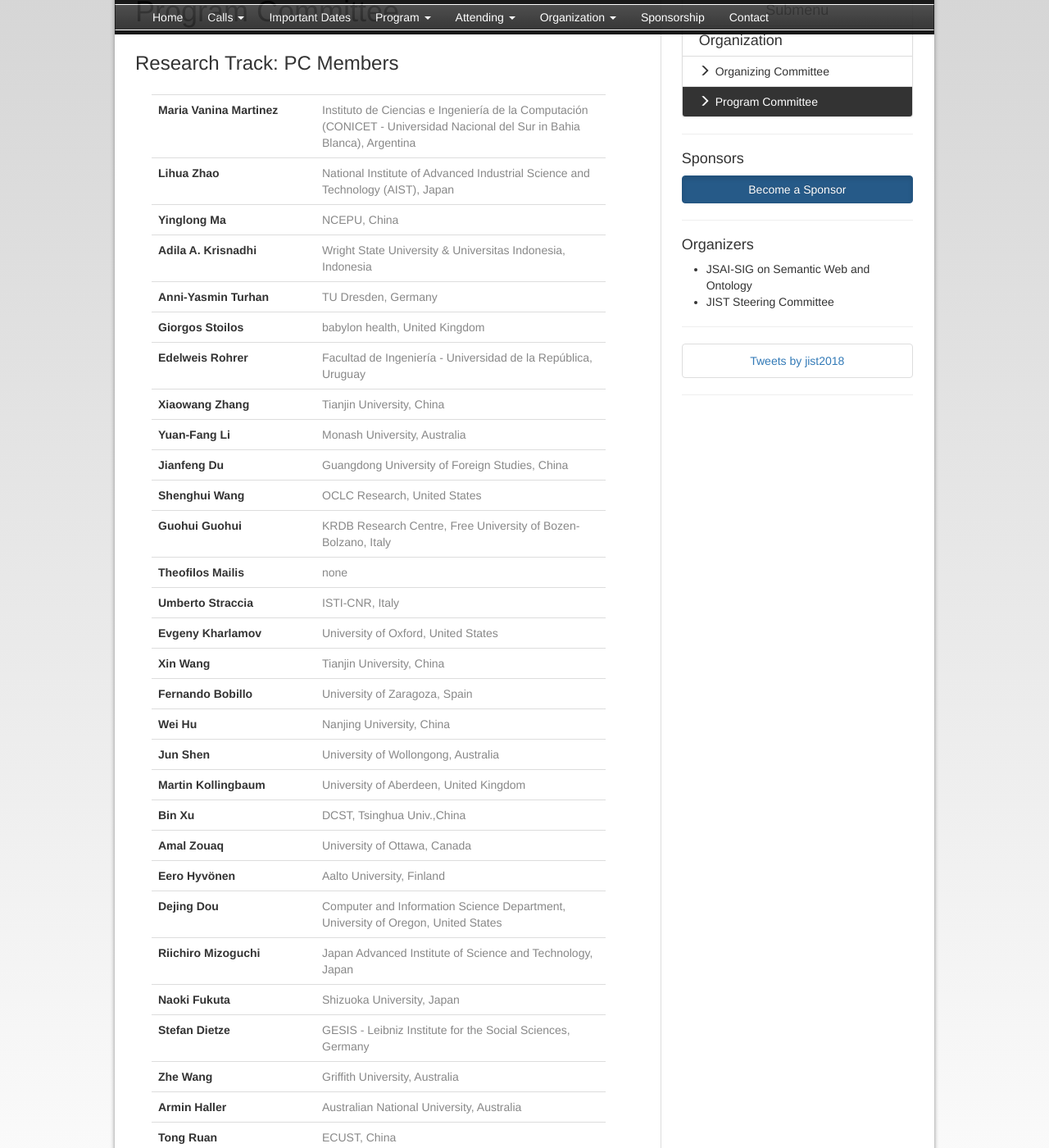
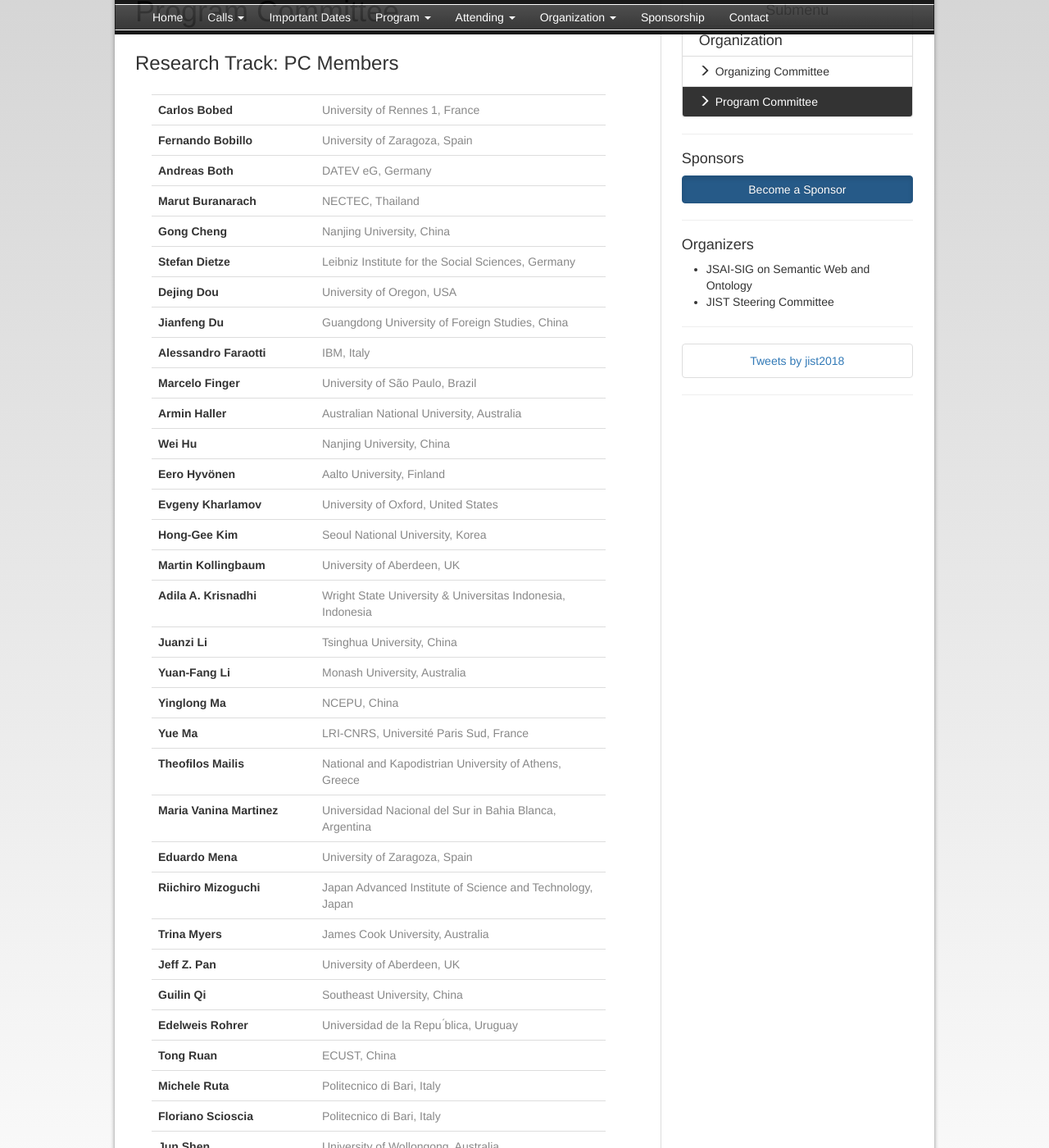
Before and after one commit to IJCKGconference/JIST2018, a Jekyll site: the page built from pages/organization/program-committee.html, in a window 1280 px wide and 1400 px high, scrolled down 397 px. Shown: the whole window at 82% size. Built offline with Jekyll 4.4.1, drawn with Linux system fonts in a browser that asks for light colours; comment, search, counter and statistics services are not loaded; some of the changed text lies outside the part shown.

Commit message:
update organizing and program committee pages

```diff
--- a/pages/organization/program-committee.html
+++ b/pages/organization/program-committee.html
@@ -23,164 +23,12 @@
 
 <table class="table iswc-pc">
 	<tr>
-		<td>Maria Vanina Martinez</td>
-		<td>Instituto de Ciencias e Ingeniería de la Computación (CONICET - Universidad Nacional del Sur in Bahia Blanca), Argentina</td>
-	</tr>
-	<tr>
-		<td>Lihua Zhao</td>
-		<td>National Institute of Advanced Industrial Science and Technology (AIST), Japan</td>
-	</tr>
-	<tr>
-		<td>Yinglong Ma</td>
-		<td>NCEPU, China</td>
-	</tr>
-	<tr>
-		<td>Adila A. Krisnadhi</td>
-		<td>Wright State University & Universitas Indonesia, Indonesia</td>
-	</tr>
-	<tr>
-		<td>Anni-Yasmin Turhan</td>
-		<td>TU Dresden, Germany</td>
-	</tr>
-	<tr>
-		<td>Giorgos Stoilos</td>
-		<td>babylon health, United Kingdom</td>
-	</tr>
-	<tr>
-		<td>Edelweis Rohrer</td>
-		<td>Facultad de Ingeniería - Universidad de la República, Uruguay</td>
-	</tr>
-	<tr>
-		<td>Xiaowang Zhang</td>
-		<td>Tianjin University, China</td>
-	</tr>
-	<tr>
-		<td>Yuan-Fang Li</td>
-		<td>Monash University, Australia</td>
-	</tr>
-	<tr>
-		<td>Jianfeng Du</td>
-		<td>Guangdong University of Foreign Studies, China</td>
-	</tr>
-	<tr>
-		<td>Shenghui Wang</td>
-		<td>OCLC Research, United States</td>
-	</tr>
-	<tr>
-		<td>Guohui Guohui</td>
-		<td>KRDB Research Centre, Free University of Bozen-Bolzano, Italy </td>
-	</tr>
-	<tr>
-		<td>Theofilos Mailis</td>
-		<td>none</td>
-	</tr>
-	<tr>
-		<td>Umberto Straccia</td>
-		<td>ISTI-CNR, Italy</td>
-	</tr>
-	<tr>
-		<td>Evgeny Kharlamov</td>
-		<td>University of Oxford, United States</td>
-	</tr>
-	<tr>
-		<td>Xin Wang</td>
-		<td>Tianjin University, China</td>
+		<td>Carlos Bobed</td>
+		<td>University of Rennes 1, France</td>
 	</tr>
 	<tr>
 		<td>Fernando Bobillo</td>
 		<td>University of Zaragoza, Spain</td>
-	</tr>
-	<tr>
-		<td>Wei Hu</td>
-		<td>Nanjing University, China</td>
-	</tr>
-	<tr>
-		<td>Jun Shen</td>
-		<td>University of Wollongong, Australia</td>
-	</tr>
-	<tr>
-		<td>Martin Kollingbaum</td>
-		<td>University of Aberdeen, United Kingdom</td>
-	</tr>
-	<tr>
-		<td>Bin Xu</td>
-		<td>DCST, Tsinghua Univ.,China</td>
-	</tr>
-	<tr>
-		<td>Amal Zouaq</td>
-		<td>University of Ottawa, Canada</td>
-	</tr>
-	<tr>
-		<td>Eero Hyvönen</td>
-		<td>Aalto University, Finland</td>
-	</tr>
-	<tr>
-		<td>Dejing Dou</td>
-		<td>Computer and Information Science Department, University of Oregon, United States</td>
-	</tr>
-	<tr>
-		<td>Riichiro Mizoguchi</td>
-		<td>Japan Advanced Institute of Science and Technology, Japan</td>
-	</tr>
-	<tr>
-		<td>Naoki Fukuta</td>
-		<td>Shizuoka University, Japan</td>
-	</tr>
-	<tr>
-		<td>Stefan Dietze</td>
-		<td>GESIS - Leibniz Institute for the Social Sciences, Germany</td>
-	</tr>
-	<tr>
-		<td>Zhe Wang</td>
-		<td>Griffith University, Australia</td>
-	</tr>
-	<tr>
-		<td>Armin Haller</td>
-		<td>Australian National University, Australia</td>
-	</tr>
-	<tr>
-		<td>Tong Ruan</td>
-		<td>ECUST, China</td>
-	</tr>
-	<tr>
-		<td>Kerry Taylor</td>
-		<td>Australian National University and University of Surrey, Australia and United Kingdom</td>
-	</tr>
-	<tr>
-		<td>Yue Ma</td>
-		<td>LRI-CNRS, Université Paris Sud, France</td>
-	</tr>
-	<tr>
-		<td>Gong Cheng</td>
-		<td>Nanjing University, China</td>
-	</tr>
-	<tr>
-		<td>Marcelo Finger</td>
-		<td>University of São Paulo, Brazil</td>
-	</tr>
-	<tr>
-		<td>Guilin Qi</td>
-		<td>Southeast University, China</td>
-	</tr>
-	<tr>
-		<td>Trina Myers</td>
-		<td>James Cook University, Australia</td>
-	</tr>
-	<tr>
-		<td>Jeff Z. Pan</td>
-		<td>University of Aberdeen, United Kingdom</td>
-	</tr>
-	<tr>
-		<td>Juanzi Li</td>
-		<td>Tsinghua University, China</td>
-	</tr>
-	<tr>
-		<td>Alessandro Faraotti</td>
-		<td>IBM</td>
-	</tr>
-	<tr>
-		<td>Hideaki Takeda</td>
-		<td>National Institute of Informatics, Japan</td>
 	</tr>
 	<tr>
 		<td>Andreas Both</td>
@@ -190,11 +38,187 @@
 		<td>Marut Buranarach</td>
 		<td>NECTEC, Thailand</td>
 	</tr>
-
+	<tr>
+		<td>Gong Cheng</td>
+		<td>Nanjing University, China</td>
+	</tr>
+	<tr>
+		<td>Stefan Dietze</td>
+		<td>Leibniz Institute for the Social Sciences, Germany</td>
+	</tr>
+	<tr>
+		<td>Dejing Dou</td>
+		<td>University of Oregon, USA</td>
+	</tr>
+	<tr>
+		<td>Jianfeng Du</td>
+		<td>Guangdong University of Foreign Studies, China</td>
+	</tr>
+	<tr>
+		<td>Alessandro Faraotti</td>
+		<td>IBM, Italy</td>
+	</tr>
+	<tr>
+		<td>Marcelo Finger</td>
+		<td>University of São Paulo, Brazil</td>
+	</tr>
+	<tr>
+		<td>Armin Haller</td>
+		<td>Australian National University, Australia</td>
+	</tr>
+	<tr>
+		<td>Wei Hu</td>
+		<td>Nanjing University, China</td>
+	</tr>
+	<tr>
+		<td>Eero Hyvönen</td>
+		<td>Aalto University, Finland</td>
+	</tr>
+	<tr>
+		<td>Evgeny Kharlamov</td>
+		<td>University of Oxford, United States</td>
+	</tr>
+	<tr>
+		<td>Hong-Gee Kim</td>
+		<td>Seoul National University, Korea</td>
+	</tr>
+	<tr>
+		<td>Martin Kollingbaum</td>
+		<td>University of Aberdeen, UK</td>
+	</tr>
+	<tr>
+		<td>Adila A. Krisnadhi</td>
+		<td>Wright State University & Universitas Indonesia, Indonesia</td>
+	</tr>
+	<tr>
+		<td>Juanzi Li</td>
+		<td>Tsinghua University, China</td>
+	</tr>
+	<tr>
+		<td>Yuan-Fang Li</td>
+		<td>Monash University, Australia</td>
+	</tr>
+	<tr>
+		<td>Yinglong Ma</td>
+		<td>NCEPU, China</td>
+	</tr>
+	<tr>
+		<td>Yue Ma</td>
+		<td>LRI-CNRS, Université Paris Sud, France</td>
+	</tr>
+	<tr>
+		<td>Theofilos Mailis</td>
+		<td>National and Kapodistrian University of Athens, Greece</td>
+	</tr>
+	<tr>
+		<td>Maria Vanina Martinez</td>
+		<td>Universidad Nacional del Sur in Bahia Blanca, Argentina</td>
+	</tr>
+	<tr>
+		<td>Eduardo Mena</td>
+		<td>University of Zaragoza, Spain</td>
+	</tr>
+	<tr>
+		<td>Riichiro Mizoguchi</td>
+		<td>Japan Advanced Institute of Science and Technology, Japan</td>
+	</tr>
+	<tr>
+		<td>Trina Myers</td>
+		<td>James Cook University, Australia</td>
+	</tr>
+	<tr>
+		<td>Jeff Z. Pan</td>
+		<td>University of Aberdeen, UK</td>
+	</tr>
+	<tr>
+		<td>Guilin Qi</td>
+		<td>Southeast University, China</td>
+	</tr>
+	<tr>
+		<td>Edelweis Rohrer</td>
+		<td>Universidad de la Repu ́blica, Uruguay</td>
+	</tr>
+	<tr>
+		<td>Tong Ruan</td>
+		<td>ECUST, China</td>
+	</tr>
+	<tr>
+		<td>Michele Ruta</td>
+		<td>Politecnico di Bari, Italy</td>
+	</tr>
+	<tr>
+		<td>Floriano Scioscia</td>
+		<td>Politecnico di Bari, Italy</td>
+	</tr>
+	<tr>
+		<td>Jun Shen</td>
+		<td>University of Wollongong, Australia</td>
+	</tr>
+	<tr>
+		<td>Giorgos Stoilos</td>
+		<td>Babylon Health, UK</td>
+	</tr>
+	<tr>
+		<td>Umberto Straccia</td>
+		<td>ISTI-CNR, Italy</td>
+	</tr>
+	<tr>
+		<td>Thepchai Supnithi</td>
+		<td>NECTEC, Thailand</td>
+	</tr>
+	<tr>
+		<td>Hideaki Takeda</td>
+		<td>National Institute of Informatics, Japan</td>
+	</tr>
+	<tr>
+		<td>Kerry Taylor</td>
+		<td>Australian National University, Australia & University of Surrey, UK</td>
+	</tr>
+	<tr>
+		<td>Anni-Yasmin Turhan</td>
+		<td>TU Dresden, Germany</td>
+	</tr>
+	<tr>
+		<td>William Van Woensel</td>
+		<td>University of Dalhousie, Canada</td>
+	</tr>
+	<tr>
+		<td>Shenghui Wang</td>
+		<td>OCLC Research, USA</td>
+	</tr>
+	<tr>
+		<td>Xin Wang</td>
+		<td>Tianjin University, China</td>
+	</tr>
+	<tr>
+		<td>Zhe Wang</td>
+		<td>Griffith University, Australia</td>
+	</tr>
+	<tr>
+		<td>Guohui Xiao</td>
+		<td>Free University of Bozen-Bolzano, Italy</td>
+	</tr>
+	<tr>
+		<td>Bin Xu</td>
+		<td>DCST, Tsinghua Univ.,China</td>
+	</tr>
+	<tr>
+		<td>Xiaowang Zhang</td>
+		<td>Tianjin University, China</td>
+	</tr>
+	<tr>
+		<td>Lihua Zhao</td>
+		<td>National Institute of Advanced Industrial Science and Technology, Japan</td>
+	</tr>
+	<tr>
+		<td>Amal Zouaq</td>
+		<td>University of Ottawa, Canada</td>
+	</tr>
 </table>
 
 
-<h3 style="padding-bottom: 15px">Special Session on Government Open Data <br>:Session Chairs</h3>
+<h3 style="padding-bottom: 15px">Special Session on Government Open Data</h3>
+<h4>Session Chairs</h4>
 
 <table class="table iswc-pc">
 	<tr>
@@ -207,74 +231,53 @@
 	</tr>
 	<tr>
 		<td>Marut Buranarach</td>
-		<td></td>
+		<td>NECTEC, Thailand</td>
 	</tr>
 </table>
 
-
-<h3 style="padding-bottom: 15px">Special Session on Question Answering and ChatBots <br>:Session Chairs</h3>
-
+<h4>PC members</h4>
 <table class="table iswc-pc">
 	<tr>
-		<td>Andreas Both</td>
-		<td>DATEV eG, Germany</td>
+		<td>Fabiodegomes Andrade</td>
+		<td>Instituto Federal da Para ́ıba, Brazil</td>
+	</tr>
+	<tr>
+		<td>Chutiporn Anutariya</td>
+		<td>Asia Institute of Technology, Thailand</td>
+	</tr>
+	<tr>
+		<td>Gong Cheng</td>
+		<td>Nanjing University, China</td>
+	</tr>
+	<tr>
+		<td>Dongpo Deng</td>
+		<td>Industrial Technology Research Institute, Taiwan</td>
+	</tr>
+	<tr>
+		<td>Asanee Kawtrakul</td>
+		<td>Kasetsart University, Thailand</td>
+	</tr>
+	<tr>
+		<td>Ponrudee Netisopakul</td>
+		<td>KMAKE LAB, Thailand</td>
+	</tr>
+	<tr>
+		<td>Siraya Sitthisarn</td>
+		<td>Thaksin University, Thailand</td>
+	</tr>
+	<tr>
+		<td>Vilas Wuwongse</td>
+		<td>Mahidol University, Thailand</td>
 	</tr>
 </table>
 
+<h3 style="padding-bottom: 15px">Special Session on Semantic Web for Life Sciences</h3>
 
-<h3 style="padding-bottom: 15px">Special Session on Resource-aware Semantic Technologies <br>:Session Chairs</h3>
-
-<table class="table iswc-pc">
-	<tr>
-		<td>Anni-Yasmin　Turhan</td>
-		<td>TU Dresden, Germany</td>
-	</tr>
-	<tr>
-		<td>Fernando Bobillo</td>
-		<td>University of Zaragoza, Spain</td>
-	</tr>
-</table>
-
-<h3 style="padding-bottom: 15px">:PC Members</h3>
-
-<table class="table iswc-pc">
-	<tr>
-		<td>Carlos Bobed</td>
-		<td>University of Rennes 1, France</td>
-	</tr>
-	<tr>
-		<td>Eduardo Mena</td>
-		<td>University of Zaragoza, Spain</td>
-	</tr>
-	<tr>
-		<td>Michele Ruta</td>
-		<td>Politecnico di Bari, Italy</td>
-	</tr>
-	<tr>
-		<td>Martin Kollingbaum</td>
-		<td>University of Aberdeen, United Kingdom</td>
-	</tr>
-	<tr>
-		<td>William Van Woensel</td>
-		<td>University of Dalhousie, Canada</td>
-	</tr>
-	<tr>
-		<td>Floriano Scioscia</td>
-		<td>Politecnico di Bari, Italy</td>
-	</tr>
-
-
-
-
-</table>
-
-
-<h3 style="padding-bottom: 15px">Special Session on Semantic Web for Life Sciences<br>:Session Chairs</h3>
-
+<h4>Session Chairs</h4>
 <table class="table iswc-pc">
 	<tr>
 		<td>Lihua Zhao</td>
-		<td>National Institute of Advanced Industrial Science and Technology (AIST), Japan</td>
+		<td>National Institute of Advanced Industrial Science and Technology, Japan</td>
 	</tr>
 	<tr>
 		<td>Yuan-Fang Li</td>
@@ -288,7 +291,7 @@
 </table>
 
 
-<h3 style="padding-bottom: 15px">:PC Members</h3>
+<h4 style="padding-bottom: 15px">PC Members</h4>
 
 <table class="table iswc-pc">
 	<tr>
@@ -299,10 +302,10 @@
 		<td>Ali Hasnain</td>
 		<td>Insight Centre for Data Analytics, Ireland</td>
 	</tr>
-        <tr>
-                <td>Ryutaro Ichise</td>
-                <td>National Institute of Informatics, Japan</td>
-        </tr>
+    <tr>
+         <td>Ryutaro Ichise</td>
+         <td>National Institute of Informatics, Japan</td>
+    </tr>
 	<tr>
 		<td>Donghyuk Im</td>
 		<td>Hoseo University, Korea</td>
@@ -325,7 +328,7 @@
 	</tr>
 	<tr>
 		<td>Kobayashi Norio</td>
-		<td>Head Office for Information Systems and Cybersecurity (ISC), RIKEN, Japan.</td>
+		<td>RIKEN, Japan</td>
 	</tr>
 	<tr>
 		<td>Dezhao Song</td>
@@ -340,3 +343,18 @@
 		<td>Database Center for Life Science, Japan</td>
 	</tr>
 </table>
+
+<h3>Additional Reviewers</h3>
+<ul>
+	<li>Chung, Tonglee</li>
+	<li>Ghiasnezhad Omran, Pouya</li>
+	<li>Gu, Yu</li>
+	<li>Hua, Yuncheng</li>
+	<li>Joe, Hyunwhan</li>
+	<li>Juric, Damir</li>
+	<li>Nguyen, Khai </li>
+	<li>Sun, Yawei </li>
+	<li>Xiao, Peng </li>
+	<li>Yang, Yuji </li>
+	<li>Zhang, Liang</li>
+</ul>
```
Also changed, not shown: pages/organization/organizing-committee.html (+7 -8 lines), 2 other files.
